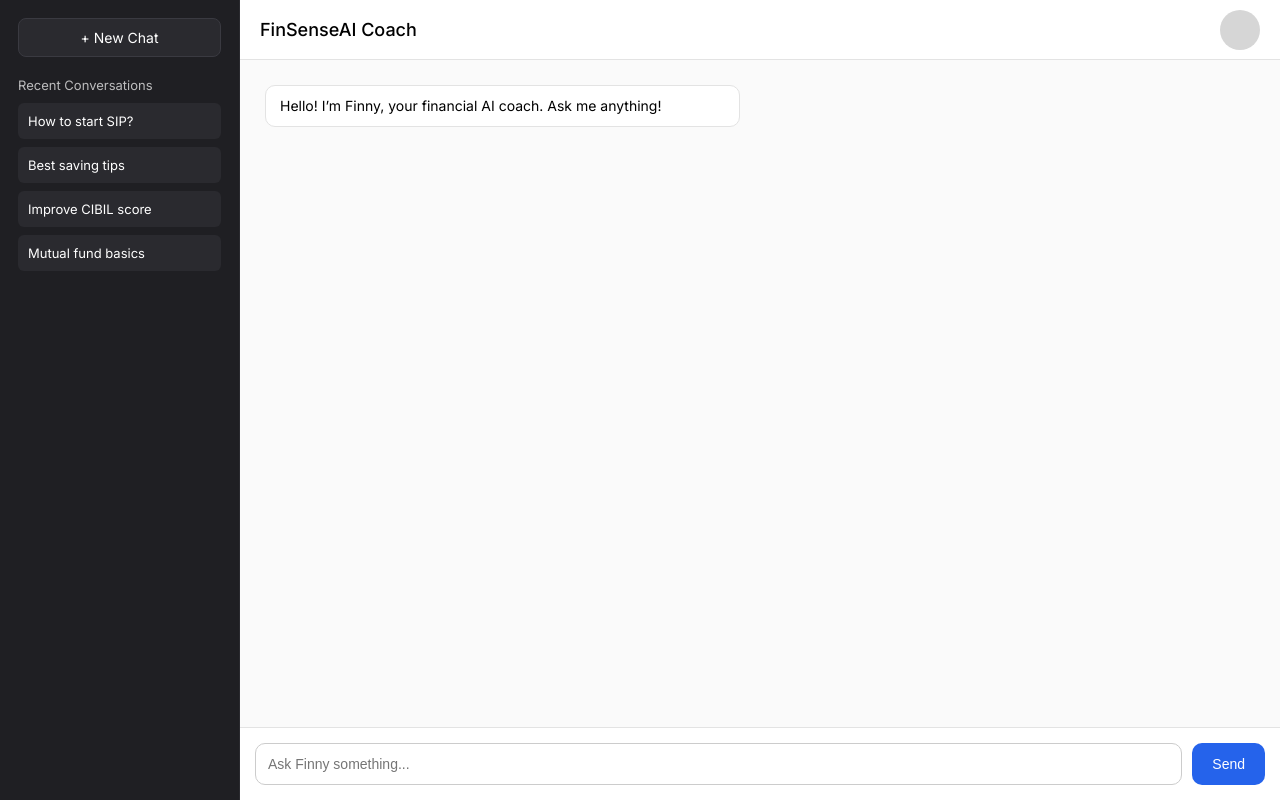
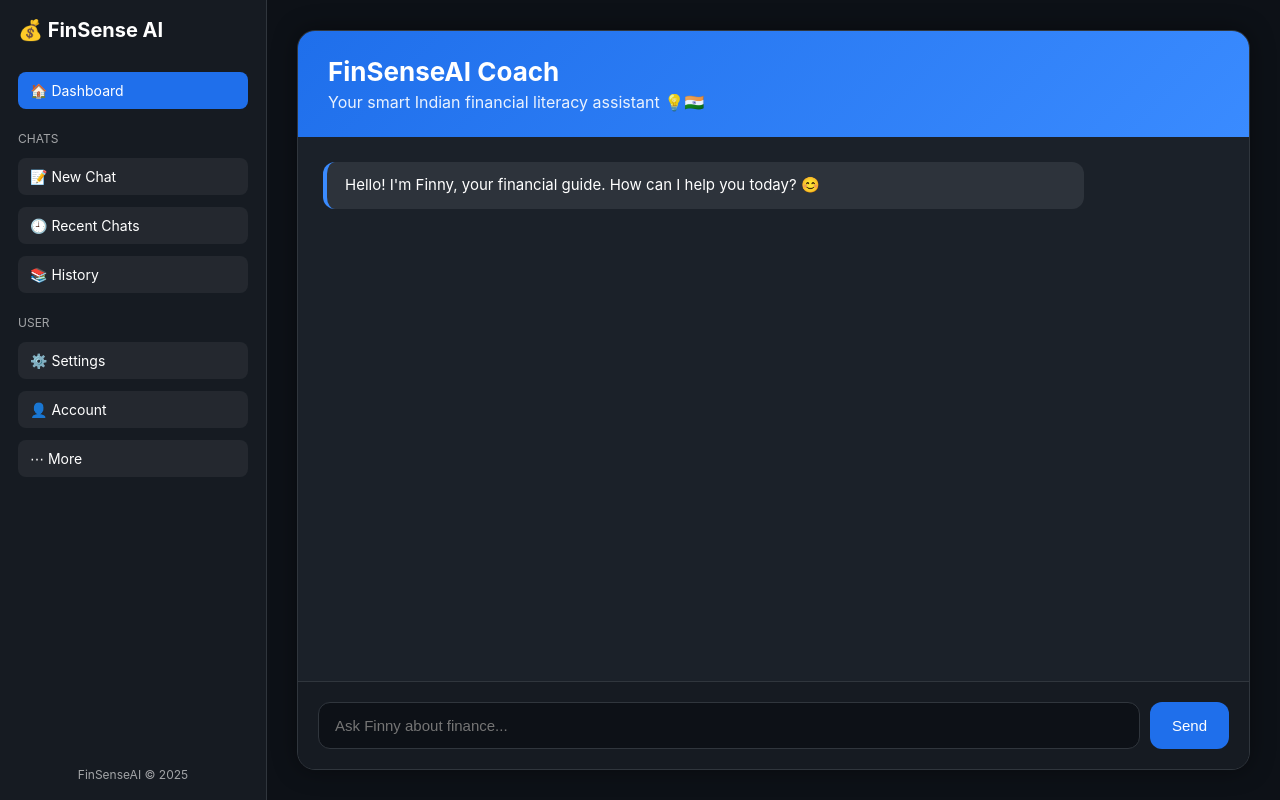
Before and after one commit to ErAtharv2710/FinSenseAI, a plain HTML site: page index.html in a window 1280 px wide. Drawn offline with Linux system fonts and the light colour scheme.

Commit message:
UI Changes

```diff
--- a/index.html
+++ b/index.html
@@ -25,246 +25,264 @@
 <!--</body>-->
 <!--</html>-->
 
+
+
+
+
+
+
+
+
 <!DOCTYPE html>
 <html lang="en">
+
 <head>
     <meta charset="UTF-8">
-<title>FinSenseAI – Professional UI</title>
-<link href="https://fonts.googleapis.com/css2?family=Inter:wght@300;400;500;600&display=swap" rel="stylesheet">
+    <meta name="viewport" content="width=device-width, initial-scale=1.0">
+
+    <title>FinSenseAI Coach</title>
 
     <style>
-    :root {
-        --sidebar-bg: #1f1f23;
-        --sidebar-item: #2a2a2f;
-        --sidebar-hover: #34343a;
-        --main-bg: #fafafa;
-        --bot-bg: #ffffff;
-        --user-bg: #2563eb;
+        body {
+            margin: 0;
+            padding: 0;
+            font-family: 'Inter', system-ui, sans-serif;
+            background: #0d1117;
+            height: 100vh;
+            display: flex;
         }
 
-    * { margin: 0; padding: 0; box-sizing: border-box; }
-
-    body {
-        display: flex;
-        height: 100vh;
-        font-family: 'Inter', sans-serif;
-        background: var(--main-bg);
-    }
-
-    /* ================= SIDEBAR ================= */
-    #sidebar {
-        width: 240px;
-        background: var(--sidebar-bg);
+        /* Sidebar */
+        .sidebar {
+            width: 230px;
+            background: #161b22;
+            color: white;
             padding: 18px;
             display: flex;
             flex-direction: column;
-        color: white;
-        border-right: 1px solid #2a2a2f;
+            gap: 12px;
+            border-right: 1px solid #30363d;
         }
 
-    #new-chat {
-        padding: 10px 12px;
-        border: 1px solid #3a3a41;
-        border-radius: 8px;
-        font-size: 14px;
-        text-align: center;
-        cursor: pointer;
-        margin-bottom: 20px;
-        background: var(--sidebar-item);
-        transition: 0.2s;
+        .sidebar .logo {
+            font-size: 20px;
+            font-weight: 700;
+            margin-bottom: 18px;
         }
 
-    #new-chat:hover {
-        background: var(--sidebar-hover);
+        .section-title {
+            margin-top: 10px;
+            font-size: 12px;
+            text-transform: uppercase;
+            opacity: 0.6;
         }
 
-    #recent-title {
-        font-size: 13px;
-        opacity: 0.7;
-        margin-bottom: 10px;
+        .menu-item {
+            padding: 10px 12px;
+            background: rgba(255, 255, 255, 0.06);
+            border-radius: 8px;
+            cursor: pointer;
+            transition: 0.2s;
+            font-size: 14px;
         }
 
-    .history-item {
-        padding: 10px;
-        background: var(--sidebar-item);
-        border-radius: 6px;
-        font-size: 13px;
-        margin-bottom: 8px;
-        cursor: pointer;
-        overflow: hidden;
-        white-space: nowrap;
-        text-overflow: ellipsis;
-        transition: background 0.2s;
+        .menu-item:hover {
+            background: rgba(255, 255, 255, 0.15);
         }
 
-    .history-item:hover {
-        background: var(--sidebar-hover);
+        .menu-item.active {
+            background: #1f6feb;
         }
 
-    /* ================= MAIN AREA ================= */
-    #main {
-        flex-grow: 1;
+        .sidebar-footer {
+            margin-top: auto;
+            font-size: 12px;
+            opacity: 0.6;
+            text-align: center;
+        }
+
+        /* Black Box Chat Container */
+        .app-container {
+            flex: 1;
+            margin: 30px;
+            background: #161b22;
+            border-radius: 18px;
+            overflow: hidden;
             display: flex;
             flex-direction: column;
+            border: 1px solid #30363d;
+            box-shadow: 0 0 25px rgba(0, 0, 0, 0.4);
         }
 
-    /* TOP BAR */
-    #topbar {
-        height: 60px;
-        background: white;
-        border-bottom: 1px solid #e3e3e3;
-        display: flex;
-        justify-content: space-between;
-        align-items: center;
-        padding: 0 20px;
+        /* Header */
+        .app-header {
+            background: linear-gradient(135deg, #1f6feb, #3a8bff);
+            color: white;
+            padding: 25px 30px;
         }
 
-    #topbar h1 {
-        font-size: 18px;
-        font-weight: 500;
+        .app-header h1 {
+            margin: 0;
+            font-size: 26px;
+            font-weight: 700;
         }
 
-    #profile {
-        width: 40px;
-        height: 40px;
-        border-radius: 50%;
-        background: #d6d6d6;
+        .app-header p {
+            margin: 5px 0 0;
+            opacity: 0.9;
+        }
+
+        /* Chat messages */
+        .chat-box {
+            flex: 1;
+            overflow-y: auto;
+            padding: 25px;
+            background: #1b2129;
+        }
+
+        .message {
+            max-width: 80%;
+            padding: 12px 18px;
+            margin-bottom: 18px;
+            border-radius: 12px;
+            line-height: 1.5;
+            font-size: 15px;
+        }
+
+        .bot {
+            background: #2d333b;
+            border-left: 4px solid #3a8bff;
+            color: white;
+        }
+
+        .user {
+            background: #238636;
+            border-right: 4px solid #2ea043;
+            margin-left: auto;
+            color: white;
+        }
+
+        /* Input */
+        .input-box {
+            display: flex;
+            padding: 20px;
+            background: #161b22;
+            border-top: 1px solid #30363d;
+        }
+
+        .input-box input {
+            flex: 1;
+            padding: 14px 16px;
+            font-size: 15px;
+            border: 1px solid #30363d;
+            background: #0d1117;
+            color: white;
+            border-radius: 12px;
+            outline: none;
+            margin-right: 10px;
+        }
+
+        .input-box button {
+            padding: 14px 22px;
+            font-size: 15px;
+            border: none;
+            background: #1f6feb;
+            color: white;
+            border-radius: 12px;
             cursor: pointer;
             transition: 0.2s;
         }
 
-    #profile:hover {
-        opacity: 0.8;
+        .input-box button:hover {
+            background: #1158c7;
         }
 
-    /* MESSAGE PANEL */
-    #messages {
-        flex-grow: 1;
-        padding: 25px;
-        overflow-y: auto;
+        /* Scrollbar */
+        ::-webkit-scrollbar {
+            width: 8px;
         }
 
-    .msg {
-        padding: 10px 14px;
+        ::-webkit-scrollbar-thumb {
+            background: #30363d;
             border-radius: 10px;
-        max-width: 48%;
-        margin-bottom: 12px;
-        font-size: 14px;
-        line-height: 1.4;
-    }
-
-    .bot {
-        background: var(--bot-bg);
-        border: 1px solid #e3e3e3;
-        align-self: flex-start;
-    }
-
-    .user {
-        background: var(--user-bg);
-        color: white;
-        align-self: flex-end;
-    }
-
-    /* INPUT BAR */
-    #input-area {
-        background: white;
-        padding: 15px;
-        border-top: 1px solid #e3e3e3;
-        display: flex;
-        gap: 10px;
-    }
-
-    #user-input {
-        flex-grow: 1;
-        padding: 12px;
-        border-radius: 10px;
-        border: 1px solid #ccc;
-        outline: none;
-        font-size: 14px;
-    }
-
-    #send-btn {
-        padding: 12px 20px;
-        background: var(--user-bg);
-        border: none;
-        color: white;
-        border-radius: 10px;
-        font-size: 14px;
-        cursor: pointer;
-        transition: 0.2s;
-    }
-
-    #send-btn:hover {
-        background: #1d4ed8;
         }
     </style>
+
 </head>
 
 <body>
 
-<!-- ================= SIDEBAR ================= -->
-<div id="sidebar">
-    <div id="new-chat">+ New Chat</div>
+    <!-- Sidebar -->
+    <div class="sidebar">
+        <div class="logo">💰 FinSense AI</div>
 
-    <div id="recent-title">Recent Conversations</div>
+        <div class="menu-item active">🏠 Dashboard</div>
 
-    <div class="history-item">How to start SIP?</div>
-    <div class="history-item">Best saving tips</div>
-    <div class="history-item">Improve CIBIL score</div>
-    <div class="history-item">Mutual fund basics</div>
+        <div class="section-title">Chats</div>
+        <div class="menu-item">📝 New Chat</div>
+        <div class="menu-item">🕘 Recent Chats</div>
+        <div class="menu-item">📚 History</div>
+
+        <div class="section-title">User</div>
+        <div class="menu-item">⚙️ Settings</div>
+        <div class="menu-item">👤 Account</div>
+        <div class="menu-item">⋯ More</div>
+
+        <div class="sidebar-footer">
+            FinSenseAI © 2025
+        </div>
     </div>
 
-<!-- ================= MAIN AREA ================= -->
-<div id="main">
-
-    <!-- TOP BAR -->
-    <div id="topbar">
+    <!-- Chat Window -->
+    <div class="app-container">
+        <div class="app-header">
             <h1>FinSenseAI Coach</h1>
-        <div id="profile"></div>
+            <p>Your smart Indian financial literacy assistant 💡🇮🇳</p>
         </div>
 
-    <!-- MESSAGES -->
-    <div id="messages">
-        <div class="msg bot">Hello! I’m Finny, your financial AI coach. Ask me anything!</div>
+        <div id="chatBox" class="chat-box">
+            <div class="message bot">
+                Hello! I'm Finny, your financial guide. How can I help you today? 😊
+            </div>
         </div>
 
-    <!-- INPUT BAR -->
-    <div id="input-area">
-        <input type="text" id="user-input" placeholder="Ask Finny something...">
-        <button id="send-btn">Send</button>
+        <div class="input-box">
+            <input type="text" id="userInput" placeholder="Ask Finny about finance...">
+            <button onclick="sendMessage()">Send</button>
         </div>
-
     </div>
 
     <script>
-    const messages = document.getElementById("messages");
-    const input = document.getElementById("user-input");
-    const sendBtn = document.getElementById("send-btn");
+        async function sendMessage() {
+            const input = document.getElementById("userInput");
+            const chatBox = document.getElementById("chatBox");
 
-    sendBtn.onclick = () => {
-        const text = input.value.trim();
-        if (!text) return;
+            const userText = input.value.trim();
+            if (!userText) return;
 
-        // User Message
-        const userMsg = document.createElement("div");
-        userMsg.className = "msg user";
-        userMsg.textContent = text;
-        messages.appendChild(userMsg);
-
-        messages.scrollTop = messages.scrollHeight;
+            chatBox.innerHTML += `<div class="message user">${userText}</div>`;
+            chatBox.scrollTop = chatBox.scrollHeight;
             input.value = "";
 
-        // Bot Response
-        setTimeout(() => {
-            const botMsg = document.createElement("div");
-            botMsg.className = "msg bot";
-            botMsg.textContent = "Let me think... (connect backend API here)";
-            messages.appendChild(botMsg);
+            try {
+                const response = await fetch("http://127.0.0.1:5000/chat", {
+                    method: "POST",
+                    headers: { "Content-Type": "application/json" },
+                    body: JSON.stringify({ message: userText })
+                });
 
-            messages.scrollTop = messages.scrollHeight;
-        }, 600);
-    };
+                const json = await response.json();
+
+                chatBox.innerHTML += `<div class="message bot">${json.response}</div>`;
+                chatBox.scrollTop = chatBox.scrollHeight;
+
+            } catch (e) {
+                chatBox.innerHTML += `<div class="message bot">⚠️ Cannot reach backend</div>`;
+                chatBox.scrollTop = chatBox.scrollHeight;
+            }
+        }
     </script>
 
 </body>
+
 </html>
```
Lines whose indentation alone changed are shown as unchanged.
